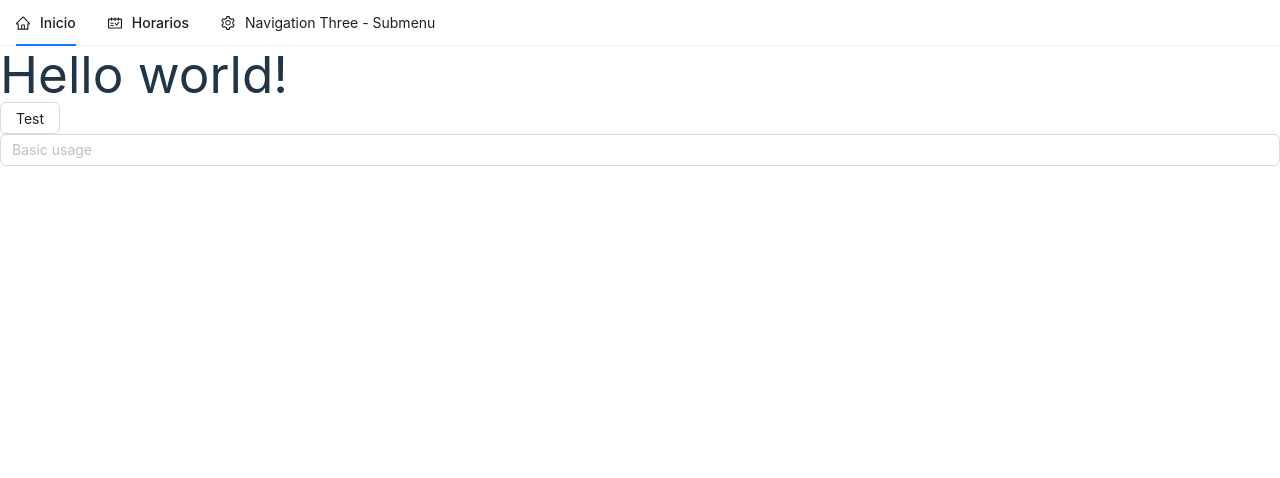
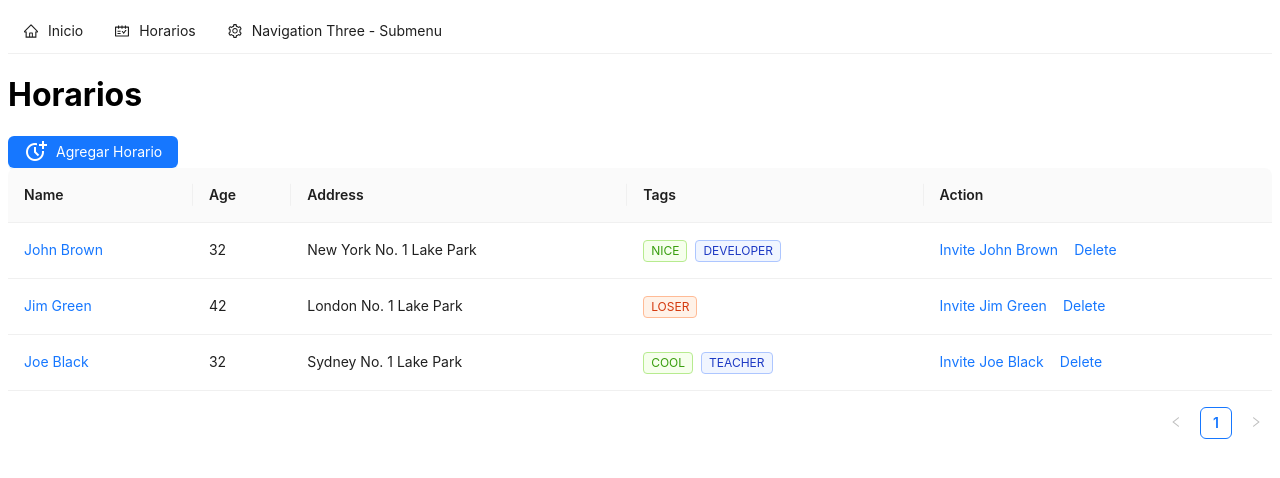
Before and after one commit to JhessReyes/health-meet, a React (Vite) app: page /schedule in a window 1280 px wide. Shown: the top 478 px of the page. Built offline with nearby package versions, Linux system fonts and the light colour scheme.

Commit message:
add icons and structure module

```diff
--- a/index.html
+++ b/index.html
@@ -1,13 +1,18 @@
 <!DOCTYPE html>
 <html lang="en">
+
 <head>
   <meta charset="UTF-8" />
   <link rel="icon" type="image/svg+xml" href="/vite.svg" />
   <meta name="viewport" content="width=device-width, initial-scale=1.0" />
-    <title>Vite + React</title>
+  <title>Health Meet</title>
+  <link rel="stylesheet"
+    href="https://fonts.googleapis.com/css2?family=Material+Symbols+Outlined:opsz,wght,FILL,GRAD@20..48,100..700,0..1,-50..200" />
 </head>
+
 <body>
   <div id="root"></div>
   <script type="module" src="/src/main.jsx"></script>
 </body>
+
 </html>
--- a/src/App.jsx
+++ b/src/App.jsx
@@ -8,33 +8,6 @@ import { BrowserRouter, Route } from 'react-router-dom';
 import Schedule from './pages/schedule/Schedule';
 import { createRoutesFromElements } from 'react-router';
 import Home from './pages/Home';
-const pages = import.meta.glob("./pages/**/*.jsx", { eager: true });
-const routes = [];
-for (const path of Object.keys(pages)) {
-  const fileName = path.match(/\.\/pages\/(.*)\.jsx$/)?.[1];
-  if (!fileName) {
-    continue;
-  }
-  const normalizedPathName = fileName.includes("$")
-    ? fileName.replace("$", ":")
-    : fileName.replace(/\/index/, "");
-
-  routes.push({
-    path: fileName === "index" ? "/" : `/${normalizedPathName.toLowerCase()}`,
-    Element: pages[path].default,
-    loader: pages[path]?.loader,
-    action: pages[path]?.action,
-    ErrorBoundary: pages[path]?.ErrorBoundary,
-  });
-}
-/* const router = createBrowserRouter(
-  routes.map(({ Element, ErrorBoundary, ...rest }) => ({
-    ...rest,
-    element: <Element />,
-    ...(ErrorBoundary && { errorElement: <ErrorBoundary /> }),
-  }))
-);
- */
 
 const router = createBrowserRouter(
   createRoutesFromElements(
--- /dev/null
+++ b/src/components/atoms/Icon.jsx
@@ -0,0 +1,11 @@
+import React from 'react'
+
+function Icon({ name }) {
+    return (
+        <span class="material-symbols-outlined">
+            {name}
+        </span>
+    )
+}
+
+export default Icon
--- a/src/components/atoms/index.js
+++ b/src/components/atoms/index.js
@@ -1 +1 @@
-export { default as Input } from './Input'
+export { default as Icon } from './Icon'
--- /dev/null
+++ b/src/components/organism/Module.jsx
@@ -0,0 +1,16 @@
+import React from 'react'
+
+function Module({ children, title }) {
+    return (
+        <div className='p-10'>
+            <h1 className='m-0'>
+                {title}
+            </h1>
+            <div className='py-2'>
+                {children}
+            </div>
+        </div>
+    )
+}
+
+export default Module
--- /dev/null
+++ b/src/components/organism/index.js
@@ -0,0 +1,2 @@
+export { default as Navigation } from './Navigation'
+export { default as Module } from './Module'
--- a/src/components/templates/AppLayout.jsx
+++ b/src/components/templates/AppLayout.jsx
@@ -9,7 +9,7 @@ export default function AppLayout({ children }) {
                 <header className='sticky top-0 z-50'>
                     <Navigation></Navigation>
                 </header>
-                <main className='overflow-auto'>
+                <main className='overflow-auto h-full '>
                     <Outlet />
                 </main>
             </div>
--- a/src/index.css
+++ b/src/index.css
@@ -1,9 +1,10 @@
-@tailwind base;
 @tailwind components;
 @tailwind utilities;
+
+
 :root {
   font-family: Inter, system-ui, Avenir, Helvetica, Arial, sans-serif;
-  line-height: 1.5;
+  /*   line-height: 1.5;
   font-weight: 400;
 
   color-scheme: light dark;
@@ -13,51 +14,17 @@
   text-rendering: optimizeLegibility;
   -webkit-font-smoothing: antialiased;
   -moz-osx-font-smoothing: grayscale;
-  -webkit-text-size-adjust: 100%;
+  -webkit-text-size-adjust: 100%; */
 }
 
-a {
-  font-weight: 500;
-  color: #646cff;
-  text-decoration: inherit;
-}
-a:hover {
-  color: #535bf2;
-}
-
-h1 {
+/* h1 {
   font-size: 3.2em;
   line-height: 1.1;
 }
-
-button {
-  border-radius: 8px;
-  border: 1px solid transparent;
-  padding: 0.6em 1.2em;
-  font-size: 1em;
-  font-weight: 500;
-  font-family: inherit;
-  background-color: #1a1a1a;
-  cursor: pointer;
-  transition: border-color 0.25s;
-}
-button:hover {
-  border-color: #646cff;
-}
-button:focus,
-button:focus-visible {
-  outline: 4px auto -webkit-focus-ring-color;
-}
-
+ */
 @media (prefers-color-scheme: light) {
-  :root {
+  /*   :root {
     color: #213547;
     background-color: #ffffff;
-  }
-  a:hover {
-    color: #747bff;
-  }
-  button {
-    background-color: #f9f9f9;
-  }
+  } */
 }
--- a/src/pages/schedule/Schedule.jsx
+++ b/src/pages/schedule/Schedule.jsx
@@ -1,17 +1,22 @@
 import { Button, Input } from 'antd'
 import React from 'react'
+import { Icon } from '../../components/atoms'
+import { Module } from '../../components/organism'
 import { FormSchedule, TableSchedule } from './_components'
 
 function Schedule() {
     return (
         <>
-            <h1 className="text-3xl font-bold underline">
-                Hello world!
-            </h1>
-            <Button href='/schedule' >Test</Button>
-            <Input placeholder="Basic usage" />
-            {/* <FormSchedule></FormSchedule> */}
-            {/*  <TableSchedule></TableSchedule> */}
+            <Module title='Horarios'>
+                <div className='flex justify-end p-2'>
+
+                    <Button type="primary" className='flex items-center'>
+                        <Icon name='more_time'></Icon>
+                        Agregar Horario
+                    </Button>
+                </div>
+                <TableSchedule></TableSchedule>
+            </Module>
         </>
     )
 }
```
Also changed, not shown: src/components/atoms/Button.jsx (deleted). Lines whose indentation alone changed are shown as unchanged.
